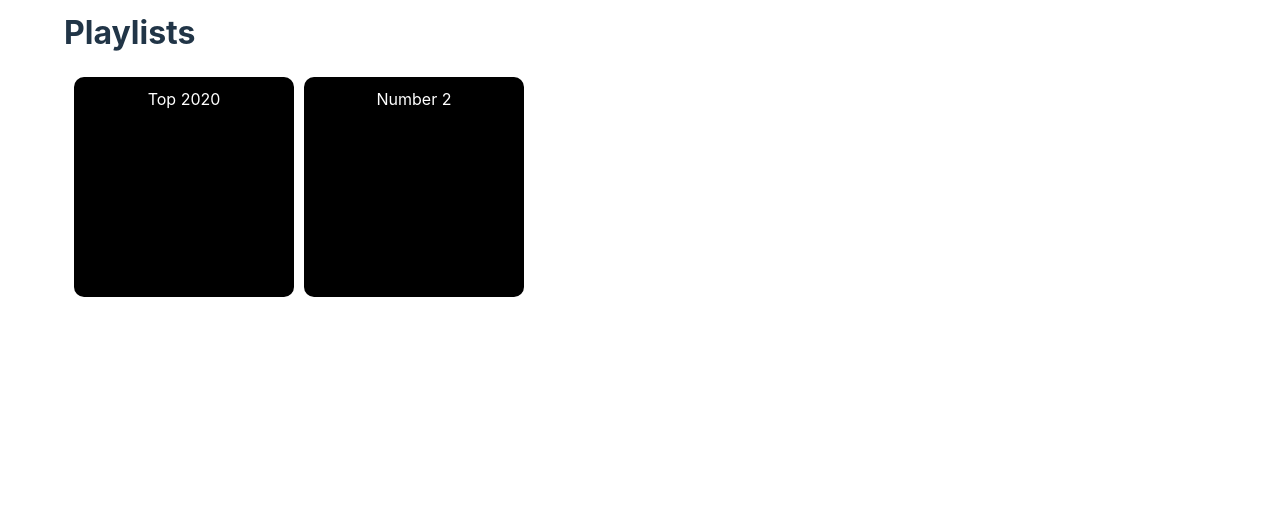
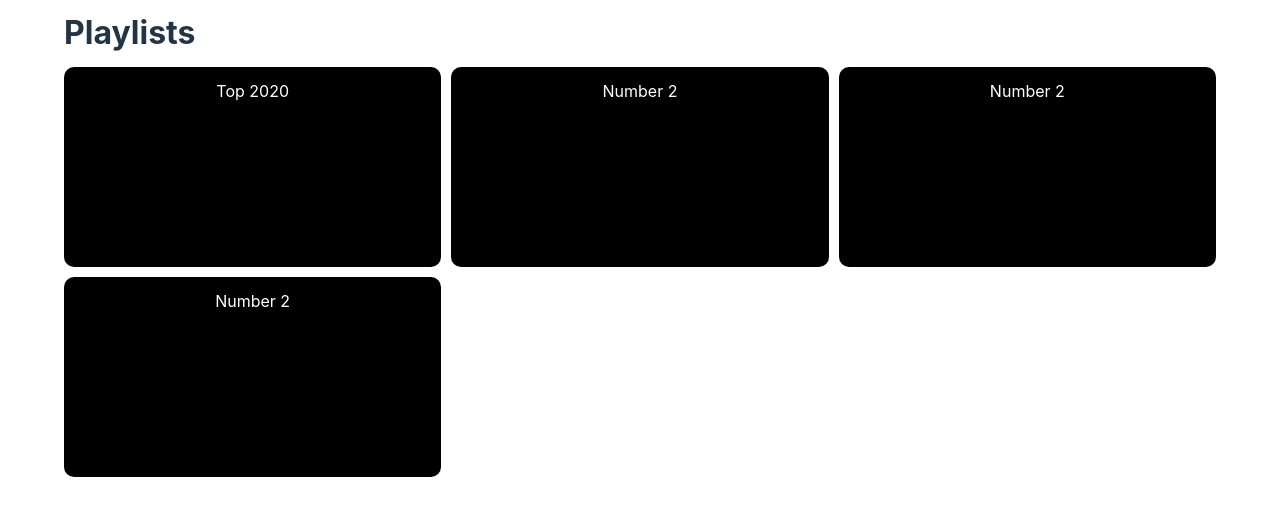
Before and after one commit to usmanity/playlists, a Svelte app: page / in a window 1280 px wide. Shown: the top 516 px of the page. Built offline with nearby package versions, Linux system fonts and the light colour scheme.

Commit message:
a bit more styling

```diff
--- a/src/data/playlists.json
+++ b/src/data/playlists.json
@@ -8,5 +8,15 @@
     "name": "Number 2",
     "link": "https://boardsearch.io",
     "description": "A test playlist"
+  },
+  {
+    "name": "Number 2",
+    "link": "https://boardsearch.io",
+    "description": "A test playlist"
+  },
+  {
+    "name": "Number 2",
+    "link": "https://boardsearch.io",
+    "description": "A test playlist"
   }
 ]
--- a/src/styles/playlist.css
+++ b/src/styles/playlist.css
@@ -1,8 +1,7 @@
 grid {
     display: grid;
-    grid-template-columns: repeat(6, 1fr);
+    grid-template-columns: repeat(3, 1fr);
     grid-gap: 10px;
-    padding: 10px;
 }
 
 card {
@@ -10,10 +9,17 @@ card {
     color: #fff;
     border-radius: 10px;
     padding: 10px;
+    box-sizing: border-box;
     display: flex;
     flex-direction: column;
     justify-content: space-between;
     align-items: center;
-    width: 200px;
+    width: 100%;
     height: 200px;
+    border: 2px solid transparent;
 }
+card:hover {
+    border: 2px solid #efc;
+    cursor: pointer;
+    transition: all 0.42s ease-in;
+}
```
